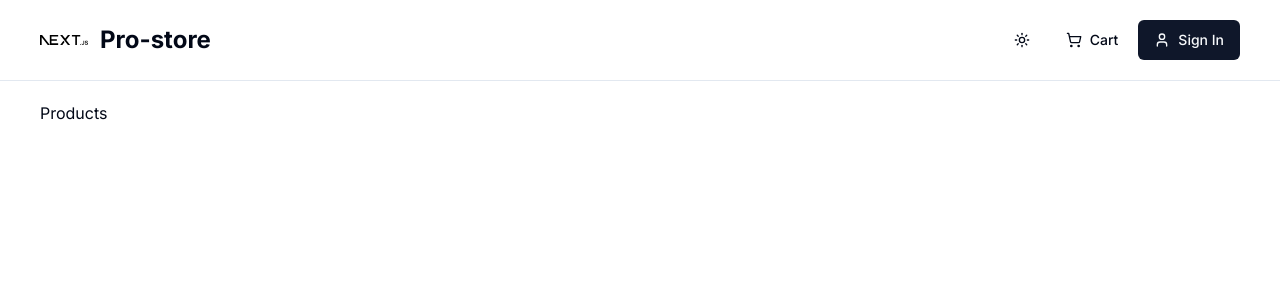
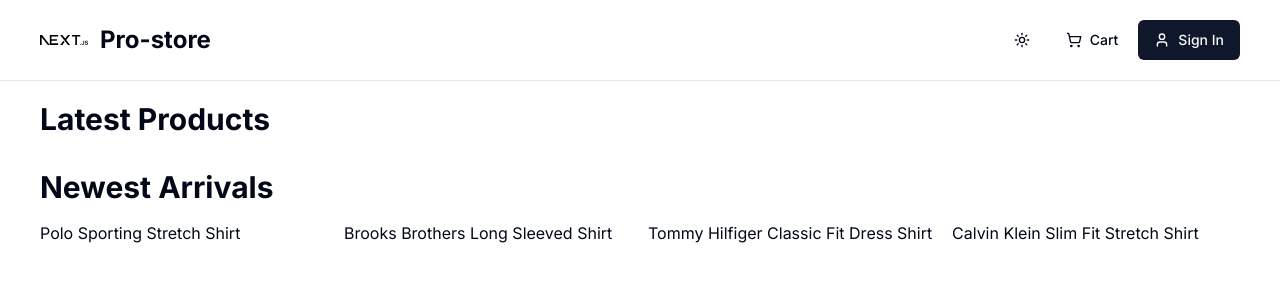
Before and after one commit to mimoriam/prostore, a Next.js app: page / in a window 1280 px wide. Shown: the top 300 px of the page. Built offline with nearby package versions, Linux system fonts and the light colour scheme; no server answers.

Commit message:
feat(app): product list

```diff
--- a/app/(root)/page.tsx
+++ b/app/(root)/page.tsx
@@ -1,8 +1,14 @@
+import ProductList from "@/components/shared/product/product-list";
+
+import sampleData from "@/db/sample-data";
+
 const HomePage = () => {
   return (
-    <main>
-      <div>Products</div>
-    </main>
+    <div className="space-y-8">
+      <h2 className="h2-bold">Latest Products</h2>
+
+      <ProductList title="Newest Arrivals" data={sampleData.products} limit={4} />
+    </div>
   );
 };
 
--- /dev/null
+++ b/components/shared/product/product-list.tsx
@@ -0,0 +1,24 @@
+const ProductList = ({ data, title, limit }: { data: any[]; title?: string; limit?: number }) => {
+  // Apply limit if provided, otherwise show all products
+  const limitedData = limit ? data.slice(0, limit) : data;
+
+  return (
+    <div className="my-10">
+      <h2 className="h2-bold mb-4">{title}</h2>
+
+      {limitedData.length > 0 ? (
+        <div className="grid grid-cols-1 gap-4 sm:grid-cols-2 md:grid-cols-3 lg:grid-cols-4">
+          {limitedData.map((product: any) => (
+            <div key={product.name}>{product.name}</div>
+          ))}
+        </div>
+      ) : (
+        <div>
+          <p>No products found</p>
+        </div>
+      )}
+    </div>
+  );
+};
+
+export default ProductList;
--- /dev/null
+++ b/db/sample-data.ts
@@ -0,0 +1,104 @@
+const sampleData = {
+  users: [
+    {
+      name: "John",
+      email: "admin@example.com",
+      password: "123456",
+      role: "admin",
+    },
+    {
+      name: "Jane",
+      email: "user@example.com",
+      password: "123456",
+      role: "user",
+    },
+  ],
+  products: [
+    {
+      name: "Polo Sporting Stretch Shirt",
+      slug: "polo-sporting-stretch-shirt",
+      category: "Men's Dress Shirts",
+      description: "Classic Polo style with modern comfort",
+      images: ["/images/sample-products/p1-1.jpg", "/images/sample-products/p1-2.jpg"],
+      price: 59.99,
+      brand: "Polo",
+      rating: 4.5,
+      numReviews: 10,
+      stock: 5,
+      isFeatured: true,
+      banner: "/images/banner-1.jpg",
+    },
+    {
+      name: "Brooks Brothers Long Sleeved Shirt",
+      slug: "brooks-brothers-long-sleeved-shirt",
+      category: "Men's Dress Shirts",
+      description: "Timeless style and premium comfort",
+      images: ["/images/sample-products/p2-1.jpg", "/images/sample-products/p2-2.jpg"],
+      price: 85.9,
+      brand: "Brooks Brothers",
+      rating: 4.2,
+      numReviews: 8,
+      stock: 10,
+      isFeatured: true,
+      banner: "/images/banner-2.jpg",
+    },
+    {
+      name: "Tommy Hilfiger Classic Fit Dress Shirt",
+      slug: "tommy-hilfiger-classic-fit-dress-shirt",
+      category: "Men's Dress Shirts",
+      description: "A perfect blend of sophistication and comfort",
+      images: ["/images/sample-products/p3-1.jpg", "/images/sample-products/p3-2.jpg"],
+      price: 99.95,
+      brand: "Tommy Hilfiger",
+      rating: 4.9,
+      numReviews: 3,
+      stock: 0,
+      isFeatured: false,
+      banner: null,
+    },
+    {
+      name: "Calvin Klein Slim Fit Stretch Shirt",
+      slug: "calvin-klein-slim-fit-stretch-shirt",
+      category: "Men's Dress Shirts",
+      description: "Streamlined design with flexible stretch fabric",
+      images: ["/images/sample-products/p4-1.jpg", "/images/sample-products/p4-2.jpg"],
+      price: 39.95,
+      brand: "Calvin Klein",
+      rating: 3.6,
+      numReviews: 5,
+      stock: 10,
+      isFeatured: false,
+      banner: null,
+    },
+    {
+      name: "Polo Ralph Lauren Oxford Shirt",
+      slug: "polo-ralph-lauren-oxford-shirt",
+      category: "Men's Dress Shirts",
+      description: "Iconic Polo design with refined oxford fabric",
+      images: ["/images/sample-products/p5-1.jpg", "/images/sample-products/p5-2.jpg"],
+      price: 79.99,
+      brand: "Polo",
+      rating: 4.7,
+      numReviews: 18,
+      stock: 6,
+      isFeatured: false,
+      banner: null,
+    },
+    {
+      name: "Polo Classic Pink Hoodie",
+      slug: "polo-classic-pink-hoodie",
+      category: "Men's Sweatshirts",
+      description: "Soft, stylish, and perfect for laid-back days",
+      images: ["/images/sample-products/p6-1.jpg", "/images/sample-products/p6-2.jpg"],
+      price: 99.99,
+      brand: "Polo",
+      rating: 4.6,
+      numReviews: 12,
+      stock: 8,
+      isFeatured: true,
+      banner: null,
+    },
+  ],
+};
+
+export default sampleData;
```
